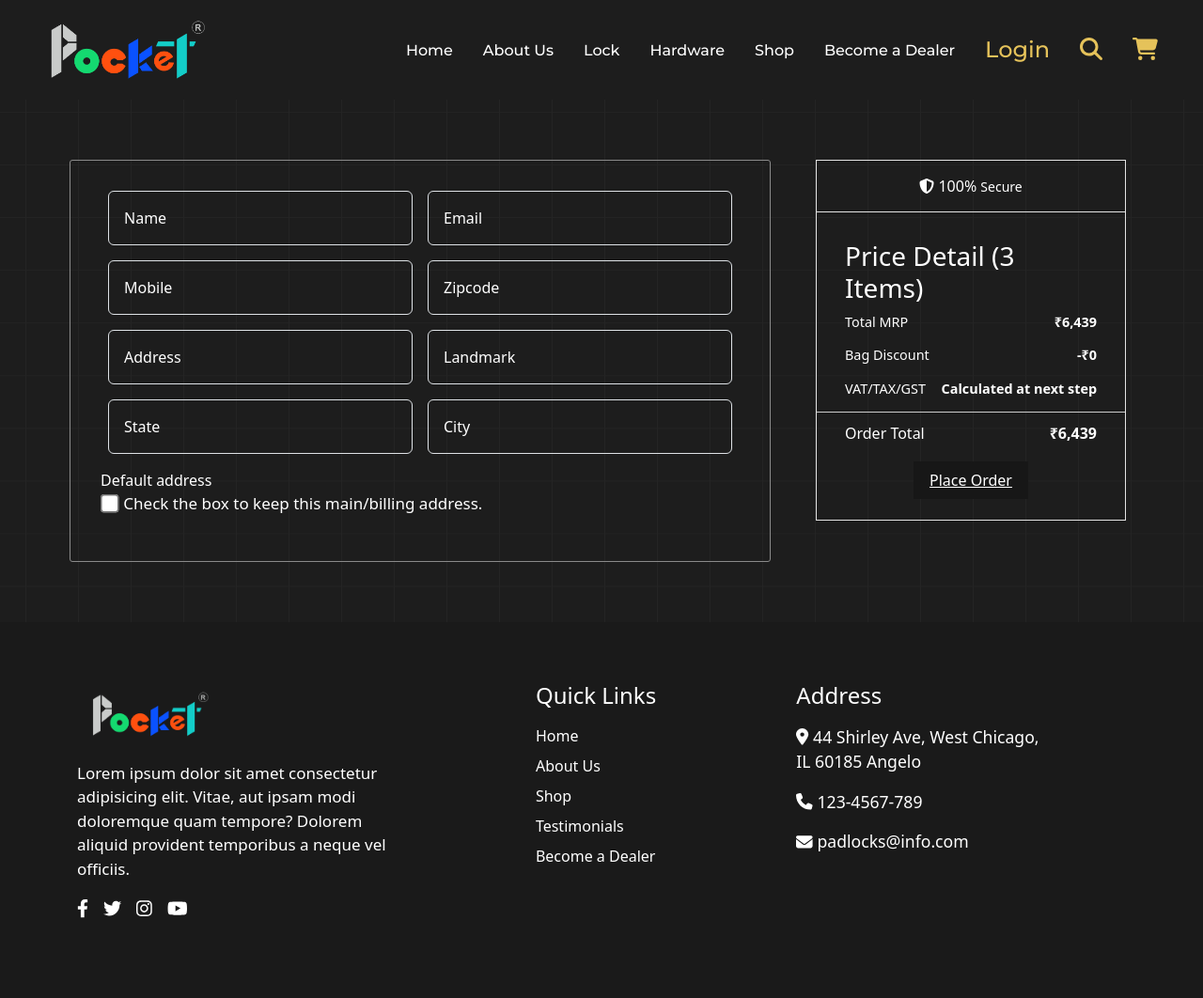
After one commit to rakshitsikri/abdullah-project, a PHP site: page /address-form.html in a window 1280 px wide. The commit adds this page. Shown: the whole page at 94% size. Run offline with PHP 8.4, Linux system fonts and the light colour scheme.

Commit message:
add pages

```diff
--- /dev/null
+++ b/address-form.html
@@ -0,0 +1,250 @@
+<!DOCTYPE html>
+<html>
+
+<head>
+    <title>Padlock</title>
+    <meta name="viewport" content="width=device-width, initial-scale=1.0">
+    <meta name="viewport" content="width=device-width, initial-scale=1.0">
+
+    <link rel="stylesheet" type="text/css" href="css/style.css">
+    <link href="https://cdn.jsdelivr.net/npm/bootstrap@5.3.1/dist/css/bootstrap.min.css" rel="stylesheet">
+    <link rel="stylesheet" href="https://cdn.jsdelivr.net/npm/swiper@10/swiper-bundle.min.css" />
+    <link rel="stylesheet" href="https://cdnjs.cloudflare.com/ajax/libs/font-awesome/6.4.2/css/all.min.css" />
+
+
+    <script src="https://cdn.jsdelivr.net/npm/bootstrap@5.3.1/dist/js/bootstrap.bundle.min.js"></script>
+    <script src="https://cdn.jsdelivr.net/npm/swiper@10/swiper-bundle.min.js"></script>
+    <script src="https://cdnjs.cloudflare.com/ajax/libs/font-awesome/6.4.2/js/all.min.js"></script>
+</head>
+
+<body>
+
+    <header class="header_flex shadow">
+        <div class="logo">
+            <a href="/"><img src="images/logo.png"></a>
+        </div>
+        <nav>
+            <ul>
+                <li><a href="/">Home</a></li>
+                <li><a href="/">About Us</a></li>
+                <li><a href="/">Lock</a></li>
+                <li><a href="/">Hardware</a></li>
+                <li><a href="/product.php">Shop </a></li>
+                <!-- <li><a href="/">testimonials</a></li> -->
+                <li><a href="/">Become a Dealer</a></li>
+            </ul>
+            <ul>
+                <li><a href="javascript:void(0);" class="user_icon" data-bs-toggle="modal"
+                        data-bs-target="#exampleModal">Login</a></li>
+                <li><a href="/" class="search"><i class="fa-solid fa-magnifying-glass"></i></a></li>
+                <li><a href="/" class="cart"><i class="fa-solid fa-cart-shopping"></i></a></li>
+            </ul>
+        </nav>
+    </header>
+
+
+
+
+    <section class="fullwidth innerpage cartindex">
+        <div class="container">
+            <div class="cart_flex">
+                <div class="sectionleft">
+                    <form action="" class="addrss_frm">
+                        <div class="form-floating mb-3">
+                            <input type="text" class="form-control" id="floatingInput" placeholder="Name" name="name"
+                                required="">
+                            <label for="floatingInput">Name</label>
+                        </div>
+                        <div class="form-floating mb-3">
+                            <input type="email" class="form-control" id="floatingInput" placeholder="Name" name="name"
+                                required="">
+                            <label for="floatingInput">Email</label>
+                        </div>
+                        <div class="form-floating mb-3">
+                            <input type="text" class="form-control" id="floatingInput" placeholder="Name" name="name"
+                                required="">
+                            <label for="floatingInput">Mobile</label>
+                        </div>
+                        <div class="form-floating mb-3">
+                            <input type="text" class="form-control" id="floatingInput" placeholder="Name" name="name"
+                                required="">
+                            <label for="floatingInput">Zipcode</label>
+                        </div>
+                        <div class="form-floating mb-3">
+                            <input type="text" class="form-control" id="floatingInput" placeholder="Name" name="name"
+                                required="">
+                            <label for="floatingInput">Address</label>
+                        </div>
+                        <div class="form-floating mb-3">
+                            <input type="text" class="form-control" id="floatingInput" placeholder="Name" name="name"
+                                required="">
+                            <label for="floatingInput">Landmark</label>
+                        </div>
+                        <div class="form-floating mb-3">
+                            <input type="text" class="form-control" id="floatingInput" placeholder="Name" name="name"
+                                required="">
+                            <label for="floatingInput">State</label>
+                        </div>
+                        <div class="form-floating mb-3">
+                            <input type="text" class="form-control" id="floatingInput" placeholder="Name" name="name"
+                                required="">
+                            <label for="floatingInput">City</label>
+                        </div>
+                        <div class="mb-3">
+                            <label for="is_default" class="mr-2">Default address</label>
+                            <div style="display: flex; align-items: center; column-gap: 0.3rem;"><input type="checkbox"
+                                    name="is_default" class="checkbox cursor-pointer" placeholder="" value="1"
+                                    style="zoom: 1.5; width: auto; height: auto;">
+                                <p style="margin-bottom: 0;"> Check the box to keep this main/billing address.</p>
+                            </div>
+                        </div>
+                    </form>
+                </div>
+                <div class="sectionright">
+                    <div class="secures fw600 font28"><i class="fa-solid fa-shield-halved"></i> <span>100%
+                            <small>Secure</small></span></div>
+
+                    <div class="pricedetail">
+
+
+
+
+                        <div>
+
+                            <h3 class="title3">Price Detail (3 Items)</h3>
+
+                            <ul>
+
+                                <li><span>Total MRP</span> <strong>₹6,439</strong></li>
+
+
+
+                                <li><span>Bag Discount</span> <strong>-₹0</strong></li>
+
+
+
+
+                                <li><span>VAT/TAX/GST </span> <strong>
+                                        Calculated at next step
+
+
+                                    </strong></li>
+
+
+
+
+
+
+
+
+
+
+                                <li class="totals"><span>Order Total</span> <strong>₹6,439</strong></li>
+
+                            </ul>
+
+                        </div>
+
+
+
+
+
+
+                        <div class="placebtn">
+
+                            <a href="javascript:void(0)" class="open_modal" data-bs-toggle="modal"
+                                data-bs-target="#loginModal">Place Order</a>
+                        </div>
+
+                    </div>
+                    <div>
+                    </div>
+                    <!-- 	<div class="delcharge"><p >* Delivery Charges will calculate on basis of Product Weight and Volume</p></div> -->
+                </div>
+            </div>
+        </div>
+    </section>
+
+
+
+
+
+
+    <footer>
+        <div class="container">
+            <div class="footer_flex">
+                <div class="footer_fst">
+                    <div class="footer_logo">
+                        <a href="/"><img src="images/logo.png"></a>
+                    </div>
+                    <p>Lorem ipsum dolor sit amet consectetur adipisicing elit. Vitae, aut ipsam modi doloremque quam
+                        tempore? Dolorem aliquid provident temporibus a neque vel officiis.</p>
+                    <ul class="social">
+                        <li><a href="/"><i class="fa-brands fa-facebook-f"></i></a></li>
+                        <li><a href="/"></a><i class="fa-brands fa-twitter"></i></li>
+                        <li><a href="/"></a><i class="fa-brands fa-instagram"></i></li>
+                        <li><a href=""></a><i class="fa-brands fa-youtube"></i></li>
+                    </ul>
+                </div>
+                <div class="footer_scnd">
+                    <h3 class="footer_heading">Quick Links</h3>
+                    <ul>
+                        <li><a href="/">Home</a></li>
+                        <li><a href="/">About Us</a></li>
+                        <li><a href="/">Shop</a></li>
+                        <li><a href="/">Testimonials</a></li>
+                        <li><a href="/">Become a Dealer</a></li>
+                    </ul>
+                </div>
+                <div class="footer_thrd">
+                    <h3 class="footer_heading">Address</h3>
+                    <div class="address">
+                        <p><i class="fa-solid fa-location-dot"></i> 44 Shirley Ave, West Chicago, <br>IL 60185 Angelo
+                        </p>
+                    </div>
+                    <div class="phone">
+                        <p><i class="fa-solid fa-phone"></i> 123-4567-789</p>
+                    </div>
+                    <div class="email">
+                        <p><i class="fa-solid fa-envelope"></i> padlocks@info.com</p>
+                    </div>
+                </div>
+            </div>
+        </div>
+    </footer>
+
+
+
+
+
+
+    <!-- Modal -->
+    <div class="modal fade" id="exampleModal" tabindex="-1" aria-labelledby="exampleModalLabel" aria-hidden="true">
+        <div class="modal-dialog modal-dialog-centered">
+            <div class="modal-content">
+                <div class="modal-header">
+                    <h5 class="modal-title" id="exampleModalLabel">Login / Signup</h5>
+                    <button type="button" class="btn-close" data-bs-dismiss="modal" aria-label="Close"></button>
+                </div>
+                <div class="modal-body">
+                    <form>
+                        <div class="form-floating mb-3">
+                            <input type="email" class="form-control" id="floatingInput" placeholder="name@example.com"
+                                name="email" required="">
+                            <label for="floatingInput">Email address</label>
+                        </div>
+                        <div class="signupbtn"><a href="/">New User? Signup Now</a></div>
+                        <div class="text-center mt-4">
+                            <div>
+                                <button type="submit" class="buy_btn">Send OTP</button>
+                            </div>
+                        </div>
+                    </form>
+                </div>
+            </div>
+        </div>
+    </div>
+
+</body>
+
+</html>
--- a/css/style.css
+++ b/css/style.css
@@ -302,7 +302,7 @@ button.cart-btn {background: #e5c25a;color: #fff;padding: 0.5rem 1rem;border-rad
 .placebtn a{background: #171717;padding: 0.5rem 1rem;border: 1px solid #171717;color: #fff;}
 .placebtn a:hover{background: transparent;color: #171717;}
 .placebtn {text-align: center;}
-.sectionleft .title3 {width: 100%;clear: both;padding: 15px 30px;border: 1px solid #e3e3e3;border-bottom: 0;}
+/* .sectionleft .title3 {width: 100%;clear: both;padding: 15px 30px;border: 1px solid #e3e3e3;border-bottom: 0;} */
 .popboxbg .modal-body {padding: 50px;text-align: center;}
 #loginModal .modal-sm {min-width: 500px;top: 50%;transform: translateY(-50%);}
 .form-group .btns{background: #171717;padding: 0.5rem 1rem;border: 1px solid #171717;color: #fff!important;}
@@ -519,8 +519,10 @@ footer ul a{color: #fff;text-decoration: none;}
 .product_listing>ul>li .cart_options {display: block;width: 20%;}
 .product_listing>ul>li .cart_options ul a {color: #fff;}
 .scnd_img{display: none;}
-.product_box:hover .scnd_img{display: block;}
-.product_box:hover .frst_img{display: none;}
+/* .product_box:hover .scnd_img{display: block;}
+.product_box:hover .frst_img{display: none;} */
+.product_box:hover .frst_img{display: block;}
+
 select{height: 35px;}
 .cart_options ul li a:hover svg{color: #e5c25a;}
 .banner_text{position: absolute;top: 50%;transform: translateY(-50%);}
@@ -637,7 +639,7 @@ button.cart-btn {background: #e5c25a;color: #fff;padding: 0.5rem 1rem;border-rad
 .placebtn a{background: #171717;padding: 0.5rem 1rem;border: 1px solid #171717;color: #fff;}
 .placebtn a:hover{background: transparent;color: #171717;}
 .placebtn {text-align: center;}
-.sectionleft .title3 {width: 100%;clear: both;padding: 15px 30px;border: 1px solid #e3e3e3;border-bottom: 0;}
+/* .sectionleft .title3 {width: 100%;clear: both;padding: 15px 30px;border: 1px solid #e3e3e3;border-bottom: 0;} */
 .popboxbg .modal-body {padding: 50px;text-align: center;}
 #loginModal .modal-sm {min-width: 500px;top: 50%;transform: translateY(-50%);}
 .form-group .btns{background: #171717;padding: 0.5rem 1rem;border: 1px solid #171717;color: #fff!important;}
@@ -651,10 +653,26 @@ a.cartimg {width: 250px;}
 .modal-header{background: #1d1d1d;color: #fff;padding: 0.5rem!important;}
 .btn-close{filter: invert(1);}
 .signupbtn a{display: inline-block;color: #fff;}
-
-
-
-
+.address_view {margin: 0 -1rem;display: flex;flex-wrap: wrap;}
+.address_view li {width: 50%;padding: 0 1rem;margin-bottom: 2rem;}
+.select_address {padding: 1rem;border: 1px solid #ccc;border-radius: 3px;position: relative;height: 100%;}
+.edit_add_btn {position: absolute;right: 1.5rem;top: 0.5rem;color: #fff;}
+.address_del_btn svg {color: #ec4949;transition: all .5s ease;}
+.boWCmq .address_del_btn {position: absolute;bottom: 1rem;right: 1rem;}
+.selectaddres input {
+  position: absolute;
+  opacity: 0;
+}
+.selectaddres span { padding: 3px 5px; border: 1px solid #8a8a8a; width: 20px; height: 20px; display: block; cursor: pointer; }
+.selectaddres input[type=radio]:checked+span:before { content: ""; width: 7px; height: 10px; border-bottom: 2px solid #fff; border-right: 2px solid #fff; display: inline-block; transform: rotate(45deg); vertical-align: top; }
+.selectaddres input[type=radio]:checked+span { background: #00d0a5; border: 1px solid #00d0a5; }
+.addaddresslink.addrBtn { border: 1px solid #8a8a8a; width: 100%; text-align: center; cursor: pointer; height: 100%; display: flex; flex-direction: column; justify-content: center; padding: 1.5rem; }
+.addaddresslink.addrBtn svg {font-size: 3rem;}
+.addrss_frm{border: 1px solid #8a8a8a; padding: 2rem; clear: both; width: 100%; margin-bottom: 20px; border-radius: 3px;display: flex;flex-wrap: wrap;    margin: 0 -.5rem;}
+.addrss_frm .form-floating {width: calc(100% / 2);padding: 0 .5rem;color: #fff;}
+.form-floating>label{    padding: 1rem 1.5rem!important;}
+.paymnt_box { border: 1px solid #8a8a8a; padding: 2rem; clear: both; width: 100%; border-radius: 3px; margin: 0 -0.5rem; }
+.p_method {margin-bottom: 0.5rem;}
 
 
 
```
Also changed, not shown: address.html (added, +237 -0 lines), payment-method.html (added, +207 -0 lines).
